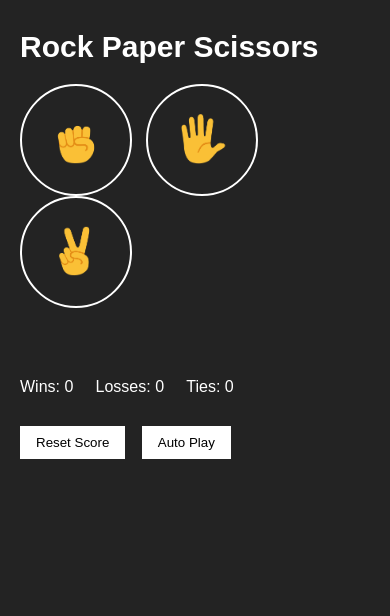
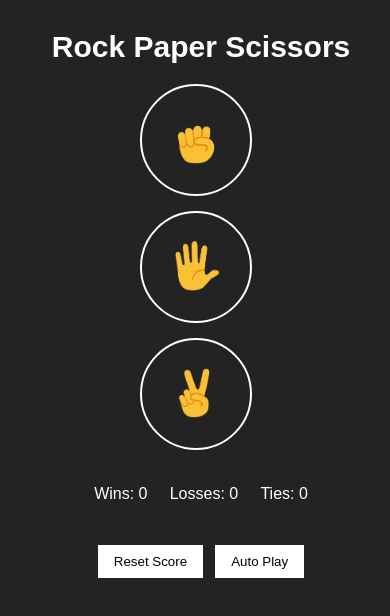
Before and after one commit to mrkssed8/Rock-Paper-Scissors, a plain HTML site: page index.html in a window 390 px wide. Drawn offline with Linux system fonts and the light colour scheme.

Commit message:
Update final-paper.css (mobile app width customization)

```diff
--- a/CSS/final-paper.css
+++ b/CSS/final-paper.css
@@ -107,3 +107,29 @@ p {
 .confirm-button:active {
   opacity: 0.3;
 }
+@media (max-width: 555px) {
+  .title {
+    display: flex;
+    justify-content: center;
+  }
+  .div-input {
+    display: flex;
+    flex-direction: column;
+
+    align-items: center;
+    justify-content: center;
+  }
+  .user-input-button {
+    margin-bottom: 15px;
+  }
+  .main-result {
+    display: flex;
+    flex-direction: row;
+    justify-content: center;
+  }
+  .div-reset {
+    display: flex;
+    flex-direction: row;
+    justify-content: center;
+  }
+}
```
